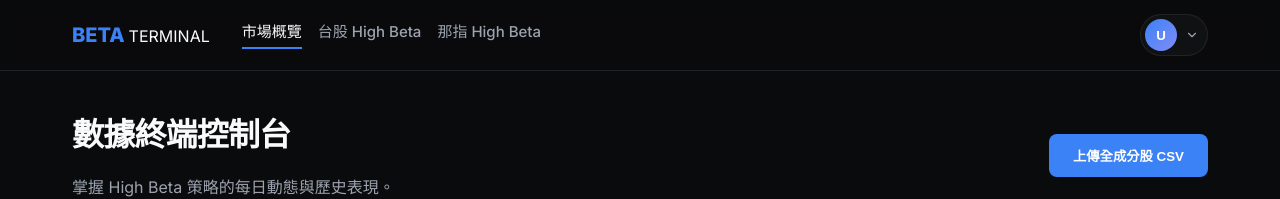
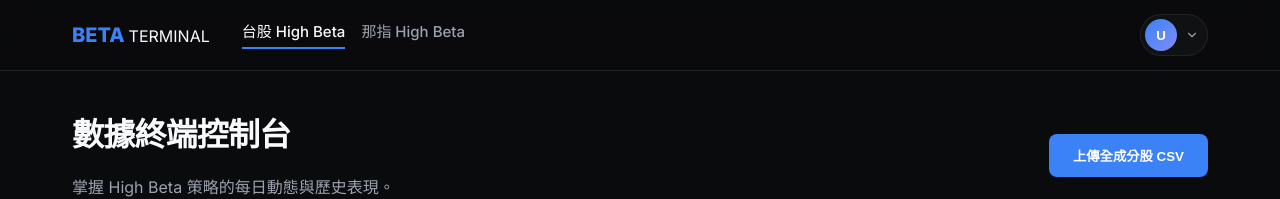
Before and after one commit to forjerry-cell/index-terminal, a Next.js app: page / in a window 1280 px wide. Shown: the top 199 px of the page. Built offline with nearby package versions, Linux system fonts and the light colour scheme; no server answers; the database is empty.

Commit message:
style: remove redundant market overview link

```diff
--- a/components/Navbar.tsx
+++ b/components/Navbar.tsx
@@ -37,14 +37,8 @@ export default function Navbar() {
           </div>
           <div className="flex gap-4 nav-links">
             <a
-              href="/"
-              className={typeof window !== 'undefined' && window.location.pathname === '/' && !window.location.search ? 'active' : ''}
-            >
-              市場概覽
-            </a>
-            <a
               href="/?index=taiwan_high_beta"
-              className={typeof window !== 'undefined' && window.location.search.includes('taiwan') ? 'active' : ''}
+              className={typeof window !== 'undefined' && (!window.location.search || window.location.search.includes('taiwan')) ? 'active' : ''}
             >
               台股 High Beta
             </a>
```
